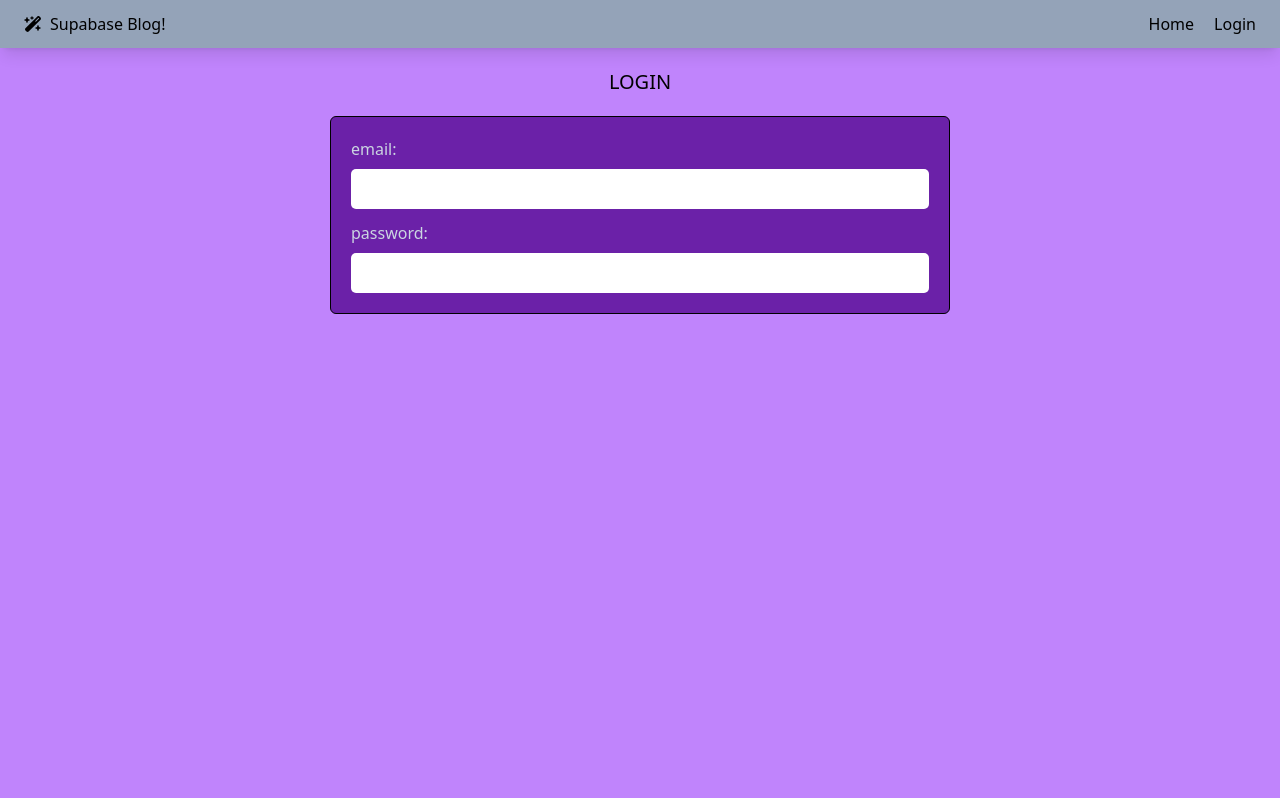
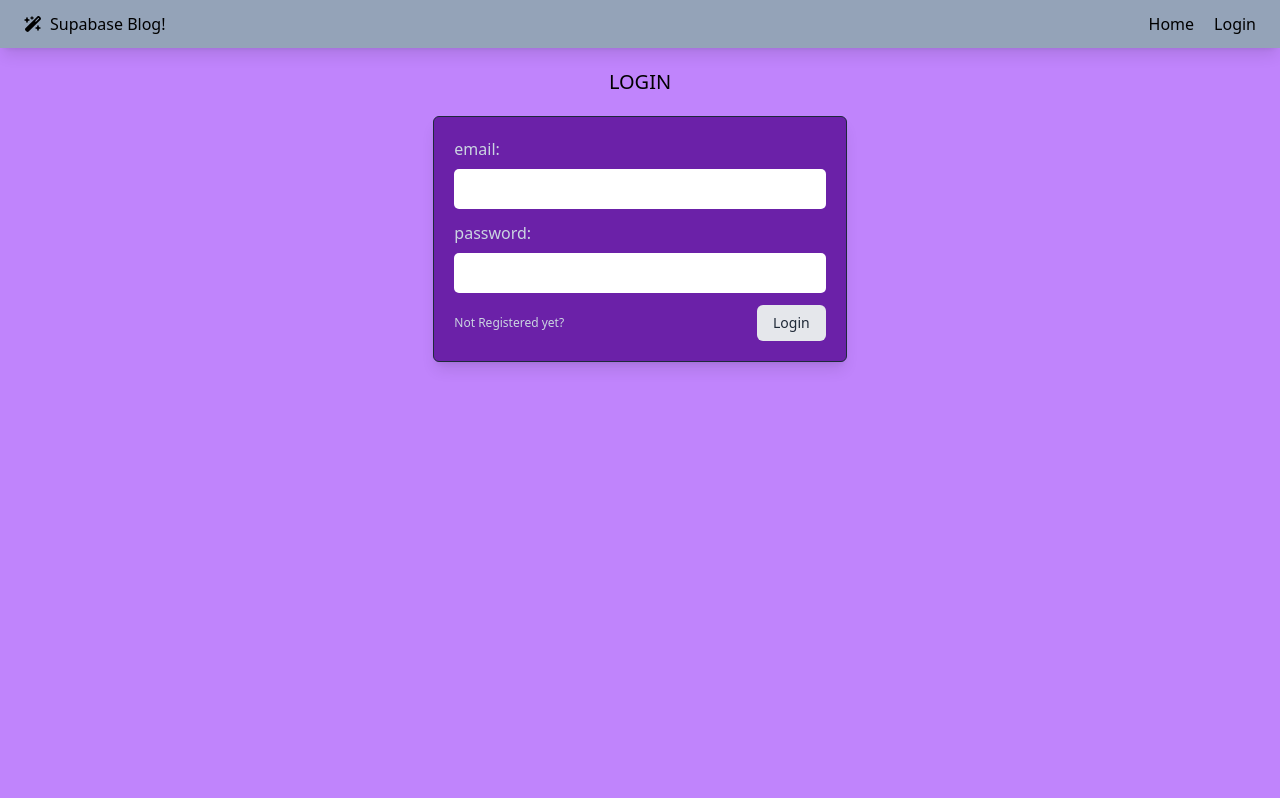
Before and after one commit to antoniogiachin/rs-blog, a React (Vite) app: page /login in a window 1280 px wide. Built offline with nearby package versions, Linux system fonts and the light colour scheme.

Commit message:
Aggiunto form registrazione

```diff
--- a/src/components/Login/LoginForm.jsx
+++ b/src/components/Login/LoginForm.jsx
@@ -1,8 +1,9 @@
 import { useState } from "react";
+import { TheButton } from "../UI/TheButton";
 // styles
 import "./LoginForm.css";
 
-export const LoginForm = () => {
+export const LoginForm = ({ isLogin, changeFormType }) => {
   const [email, setEmail] = useState("");
   const [password, setPassword] = useState("");
 
@@ -39,6 +40,16 @@ export const LoginForm = () => {
           }}
         />
       </label>
+
+      <div className="flex items-center  justify-between space-x-2 mt-2">
+        <span
+          onClick={changeFormType}
+          className="hover:underline cursor-pointer text-xs"
+        >
+          {isLogin ? "Not Registered yet?" : "Already registered?"}
+        </span>
+        <TheButton label={isLogin ? "Login" : "Register"} />
+      </div>
     </form>
   );
 };
--- /dev/null
+++ b/src/components/Login/RegisterForm.jsx
@@ -0,0 +1,135 @@
+// * Imports React
+import { useState } from "react";
+
+// * Imports Styles
+import styles from "./RegisterForm.module.css";
+
+// * Import Components
+import { TheButton } from "../UI/TheButton";
+
+export const RegisterForm = ({ isLogin, changeFormType }) => {
+  const [email, setEmail] = useState("");
+  const [password, setPassword] = useState("");
+  const [name, setName] = useState("");
+  const [surname, setSurname] = useState("");
+  const [username, setUsername] = useState("");
+  const [birthDate, setBirthDate] = useState("");
+  const [isAuthor, setIsAuthor] = useState(false);
+  const [aka, setAka] = useState("");
+
+  const handleSubmit = (e) => {
+    e.preventDefault();
+    console.log("Sending Form");
+  };
+
+  return (
+    <form className="grid gap-4 grid-cols-2" onSubmit={handleSubmit}>
+      {/* name  */}
+      <label className={styles.ms_label}>
+        <span>name: </span>
+        <input
+          type="text"
+          value={name}
+          onChange={(e) => {
+            setName(e.target.value);
+          }}
+        />
+      </label>
+      {/* surname  */}
+      <label className={styles.ms_label}>
+        <span>surname: </span>
+        <input
+          type="text"
+          value={surname}
+          onChange={(e) => {
+            setSurname(e.target.value);
+          }}
+        />
+      </label>
+      {/* username  */}
+      <label className={styles.ms_label}>
+        <span>username: </span>
+        <input
+          type="text"
+          value={username}
+          onChange={(e) => {
+            setUsername(e.target.value);
+          }}
+        />
+      </label>
+      {/* birthdate  */}
+      <label className={styles.ms_label}>
+        <span>birth date: </span>
+        <input
+          type="date"
+          value={birthDate}
+          onChange={(e) => {
+            setBirthDate(e.target.value);
+          }}
+        />
+      </label>
+      {/* email  */}
+      <label className={styles.ms_label}>
+        <span>email: </span>
+        <input
+          type="email"
+          value={email}
+          onChange={(e) => {
+            setEmail(e.target.value);
+          }}
+        />
+      </label>
+      {/* password */}
+      <label className={styles.ms_label}>
+        <span>password: </span>
+        <input
+          type="password"
+          value={password}
+          onChange={(e) => {
+            console.log(e);
+            setPassword(e.target.value);
+          }}
+        />
+      </label>
+      {/* aka  */}
+      {isAuthor && (
+        <label className={styles.ms_label}>
+          <span>aka: </span>
+          <input
+            type="text"
+            value={aka}
+            onChange={(e) => {
+              setAka(e.target.value);
+            }}
+          />
+        </label>
+      )}
+      {/* author checkbox  */}
+      <label
+        className={`${
+          !isAuthor ? "col-span-2 items-center" : "items-end"
+        } flex space-x-5 justify-end `}
+      >
+        <span>Are you an author? </span>
+        <input
+          type="checkbox"
+          value={isAuthor}
+          onChange={(e) => {
+            console.log(e.target.value);
+            setIsAuthor((prevState) => !prevState);
+          }}
+        />
+      </label>
+
+      <div className="col-span-2 flex items-center  justify-end space-x-5 mt-2">
+        <span
+          onClick={changeFormType}
+          className="hover:underline cursor-pointer text-xs"
+        >
+          Already registered?
+        </span>
+        <TheButton label="Register" />
+      </div>
+    </form>
+  );
+};
--- /dev/null
+++ b/src/components/Login/RegisterForm.module.css
@@ -0,0 +1,15 @@
+.ms_label {
+  display: flex;
+  flex-direction: column;
+}
+
+.ms_label span {
+  margin-bottom: 0.5rem;
+}
+
+.ms_label input {
+  padding: 0.5rem;
+  outline: none;
+  border-radius: 5px;
+  color: black;
+}
--- /dev/null
+++ b/src/components/UI/TheButton.jsx
@@ -0,0 +1,29 @@
+import { useMemo } from "react";
+
+export const TheButton = (props) => {
+  const style = useMemo(() => {
+    switch (props.type) {
+      case "success":
+        return "bg-green-400 hover:bg-green-500 text-gray-800";
+      case "warning":
+        return "bg-yellow-400 hover:bg-yellow-500 text-gray-800";
+      case "danger":
+        return "bg-red-400 hover:bg-red-500 text-gray-800";
+      default:
+        return "bg-gray-200 hover:bg-gray-300 text-gray-800";
+    }
+  }, [props.type]);
+
+  return (
+    <button
+      onClick={props.action}
+      className={`inline-flex items-center px-4 py-2 ${style} text-sm font-medium rounded-md`}
+    >
+      {props.label}
+    </button>
+  );
+};
+
+TheButton.defaultProps = {
+  label: "Please provide a label",
+};
--- a/src/pages/Login.jsx
+++ b/src/pages/Login.jsx
@@ -1,11 +1,30 @@
+// * Components Imports
 import { LoginForm } from "../components/Login/LoginForm";
+// * React Imports
+import { useState } from "react";
+import { RegisterForm } from "../components/Login/RegisterForm";
 
 export const Login = () => {
+  // formType
+  const [isLogin, setIsLogin] = useState(true);
+  const changeFormType = () => {
+    setIsLogin((prevstate) => !prevstate);
+  };
+
   return (
     <div className="flex flex-col space-y-5 items-center justify-center ">
-      <h1 className="uppercase text-xl">Login</h1>
-      <div className="w-1/2 p-5 border rounded-md border-black bg-purple-800 text-slate-300">
-        <LoginForm />
+      <h1 className="uppercase text-xl">{isLogin ? "Login" : "Register"}</h1>
+      <div
+        className={`${
+          isLogin ? "w-1/3" : "w-full"
+        } p-5 border rounded-md border-slate-800 shadow-lg bg-purple-800 text-slate-300`}
+      >
+        {isLogin && (
+          <LoginForm changeFormType={changeFormType} isLogin={isLogin} />
+        )}
+        {!isLogin && (
+          <RegisterForm changeFormType={changeFormType} isLogin={isLogin} />
+        )}
       </div>
     </div>
   );
```
